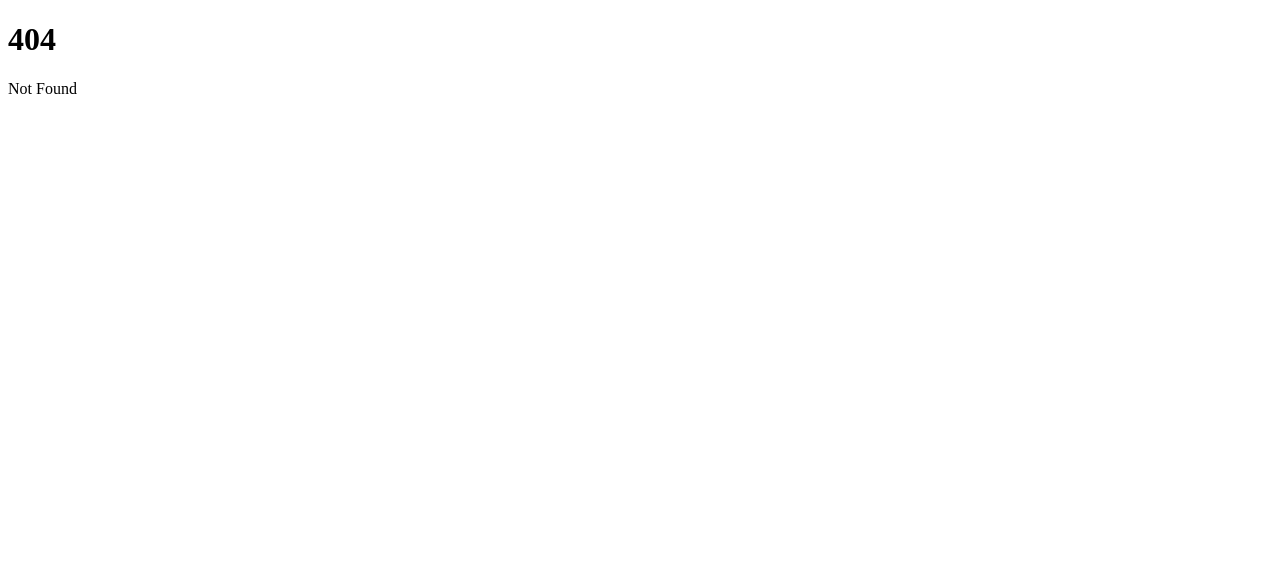
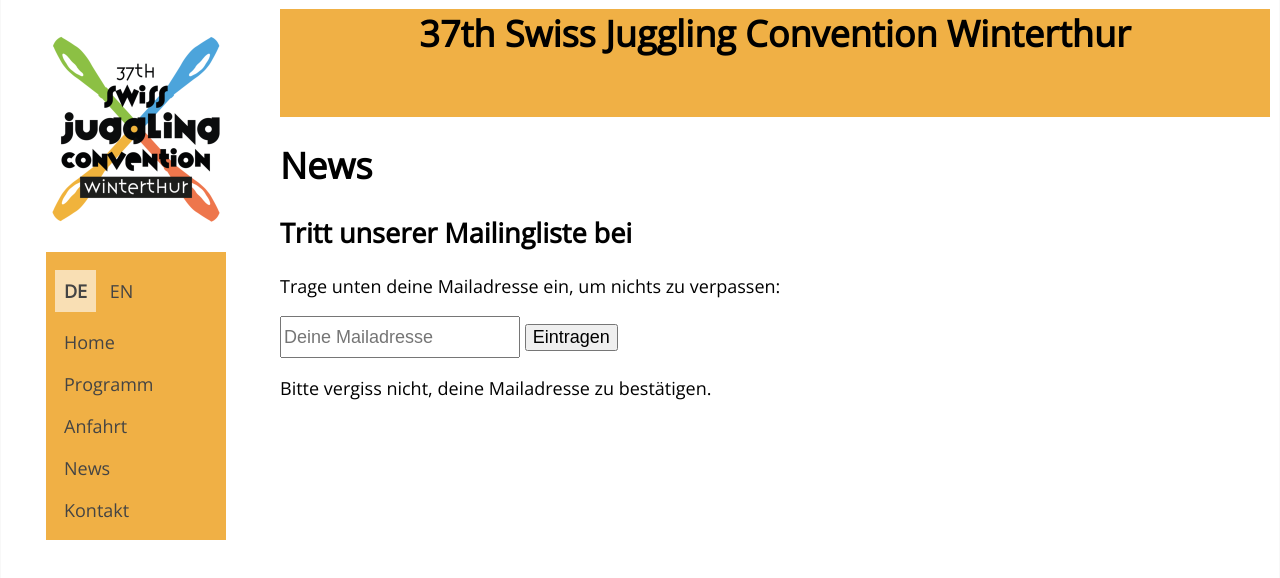
Before and after one commit to helbling/sjf2024, a SvelteKit app: page /de/news in a window 1280 px wide. Before the commit this address had no page. Shown: the top 578 px of the page. Built offline with nearby package versions, Linux system fonts and the light colour scheme.

Commit message:
add news page, make input fields of /anfahrt bigger

```diff
--- a/src/lib/pages.mjs
+++ b/src/lib/pages.mjs
@@ -11,5 +11,6 @@ export default [
 	// { page: 'zirkusjugend', de:'Zirkusjugend' },
 	// { page: 'goenner',      de:'Gönner' },
 	// { page: 'medien',       de:'Medien' },
+	{ page: 'news',       de:'News' },
 	{ page: 'kontakt',    de:'Kontakt', en:'Contact' },
 ];
--- a/src/routes/[lang]/anfahrt/+page.svelte
+++ b/src/routes/[lang]/anfahrt/+page.svelte
@@ -10,6 +10,10 @@
 	$: routeToInfopointFrom = {de:'Route zum Infopoint ab', en:'Route to Infopoint from'}[lang];
 
 </script>
+
+<style>
+	input{ line-height:2; font-size:1em }
+</style>
 
 <h1>{t('Anfahrt', 'Getting there')}</h1>
 
--- /dev/null
+++ b/src/routes/[lang]/news/+page.svelte
@@ -0,0 +1,25 @@
+<script>
+	export let data;
+	let t, lang;
+	$: t = data.t;
+	$: lang = data.lang;
+</script>
+
+<style>
+	input{ line-height:2; font-size:1em }
+</style>
+
+<h1>News</h1>
+
+<h2>{t('Tritt unserer Mailingliste bei', 'Join our mailing list')}</h2>
+<p>{t('Trage unten deine Mailadresse ein, um nichts zu verpassen', 'Enter your email address below so you don\'t miss anything')}:</p>
+
+<form method="post" action="https://jongliertreff-winti.ch/mailman/subscribe/festival-info_jongliertreff-winti.ch" target=_blank>
+	<input type="email" required="required" name="email" id="email" placeholder="{t('Deine Mailadresse', 'Your email address')}">
+	<!-- <input name="pw" type="hidden"> -->
+	<!-- <input name="pw-conf" type="hidden"> -->
+	<input name="language" value={lang} type="hidden">
+	<input name="digest" value="0" type="hidden">
+	<input type="submit" class=button value={t('Eintragen', 'Subscribe')}>
+</form>
+<p>{t('Bitte vergiss nicht, deine Mailadresse zu bestätigen.', 'Don\'t forget to confirm your email address')}</p>
```
